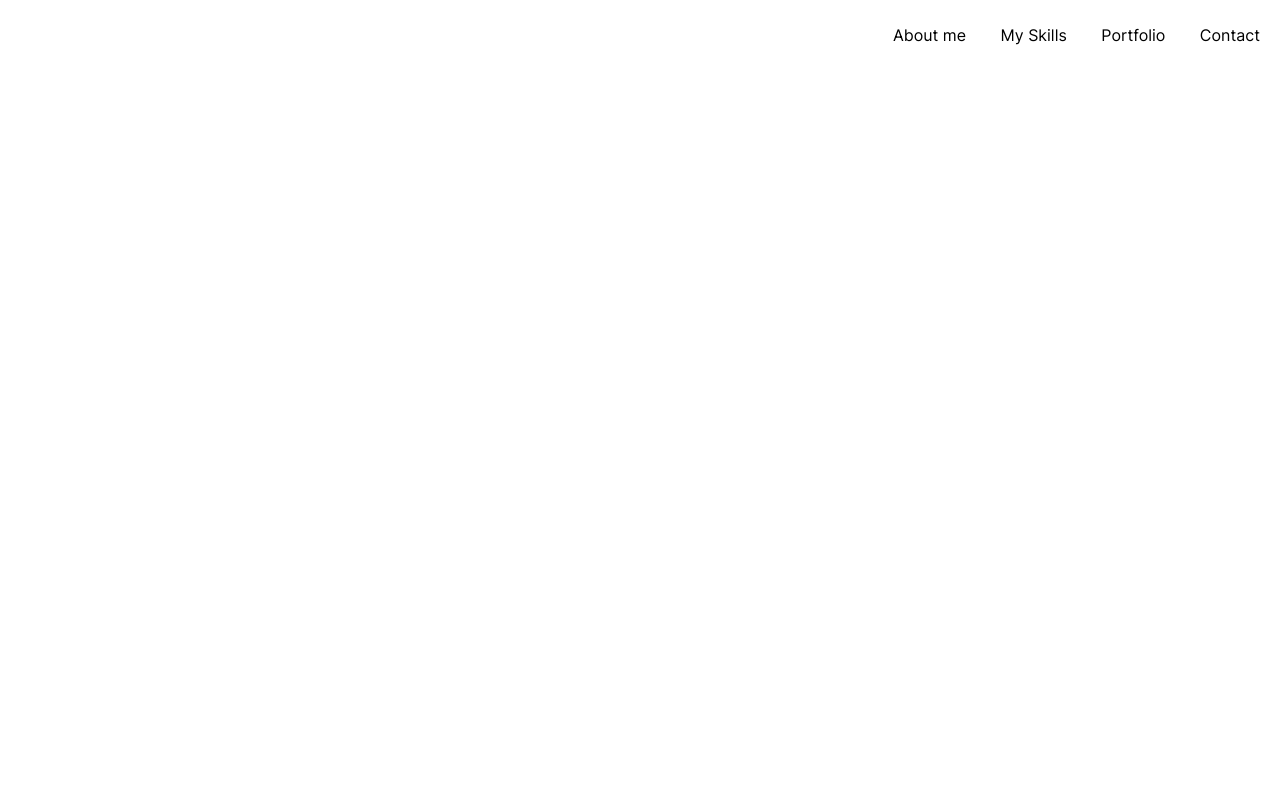
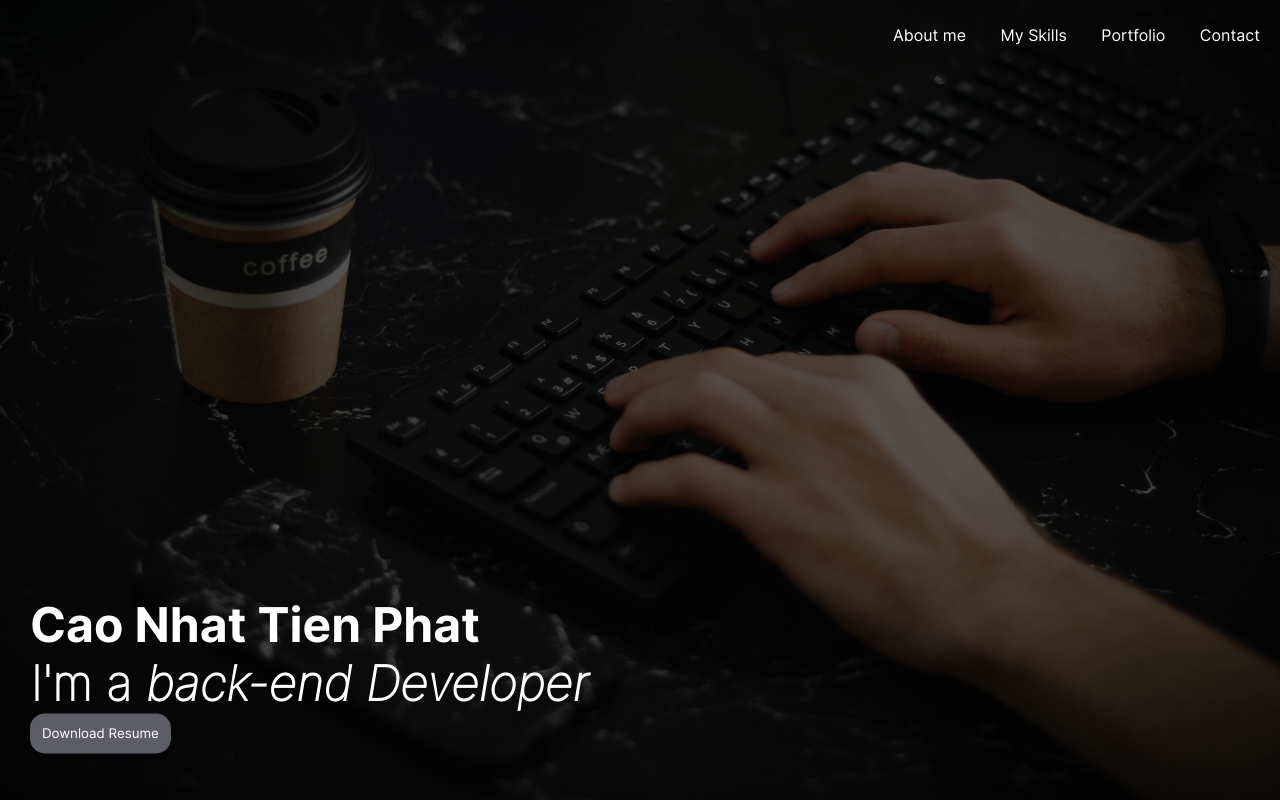
Before and after one commit to bocongamco/Portofolio, a plain HTML site: page index.html in a window 1280 px wide. Drawn offline with Linux system fonts and the light colour scheme.

Commit message:
Navigation bar and intro details

```diff
--- a/index.html
+++ b/index.html
@@ -18,7 +18,18 @@
                     <li> <a href = "#"> Contact</a> </li>
                 </ul>
             </nav>
+
+            <div class = "details">
+                     <h1 class ="name">Cao Nhat Tien Phat</h1>
+                     <h1 class = "major">I'm a <span>back-end Developer </span> </h1>
+                     <button type ="button"> Download Resume </button>
+
+            </div>
+
+
         </div>
+
+
 
     </body>
 
--- a/style.css
+++ b/style.css
@@ -14,6 +14,14 @@
     font-family: 'Inter-ExtraLight';
     src: url(fonts/Inter-ExtraLight.ttf) format('truetype');
 }
+@font-face {
+    font-family: 'Inter-ThinItalic';
+    src: url(fonts/Inter-ThinItalic.ttf) format('truetype');
+}
+@font-face {
+    font-family: 'Inter-Thin';
+    src: url(fonts/Inter-Thin.ttf) format('truetype');
+}
 
 *{
     padding: 0;
@@ -23,7 +31,11 @@
 }
 
 .intro{
-
+    height: 100vh;
+    width: 100%;
+    background-image: linear-gradient(rgba(0,0,0,0.6),rgba(0,0,0,0.6)),url(images/pexels-ekrulila-2255355.jpg);
+    background-size: cover;
+    background-position: center;
 }
 
 nav{
@@ -42,6 +54,47 @@ nav ul li{
 }
 
 nav ul li a{
-    color: black;
+    color: #ffffff;
     text-decoration: none;
 }
+
+nav ul li a:hover{
+    color: #545454;
+    transition: .3s;
+}
+
+.details{
+    position: absolute;
+    bottom: 15px;
+    left: 30px;
+    transform: translateY(-20%);
+}
+
+h1.name{
+    color: #ffffff;
+    font-family: 'Inter-Bold', sans-serif;
+    font-size: 48px;
+}
+h1.major{
+    color: #ffffff;
+    font-family: 'Inter-Thin', sans-serif;
+    font-size: 48px;
+}
+span{
+    font-family: 'Inter-ThinItalic', sans-serif;
+}
+
+button{
+    border: none;
+    background: #5D5D66;
+    padding: 12px;
+    border-radius:15px;
+    color: #ffffff;
+    font-family: 'Inter-Regular', sans-serif;
+}
+button:hover{
+    background: #2a2727;
+    color: #C6C6C6;
+    transition: .3s;
+    cursor: pointer;
+}
```
Also changed, not shown: fonts/Inter-Bold.ttf, fonts/Inter-Regular.ttf, fonts/Inter-Thin.ttf (added), fonts/Inter-ThinItalic.ttf (added).
